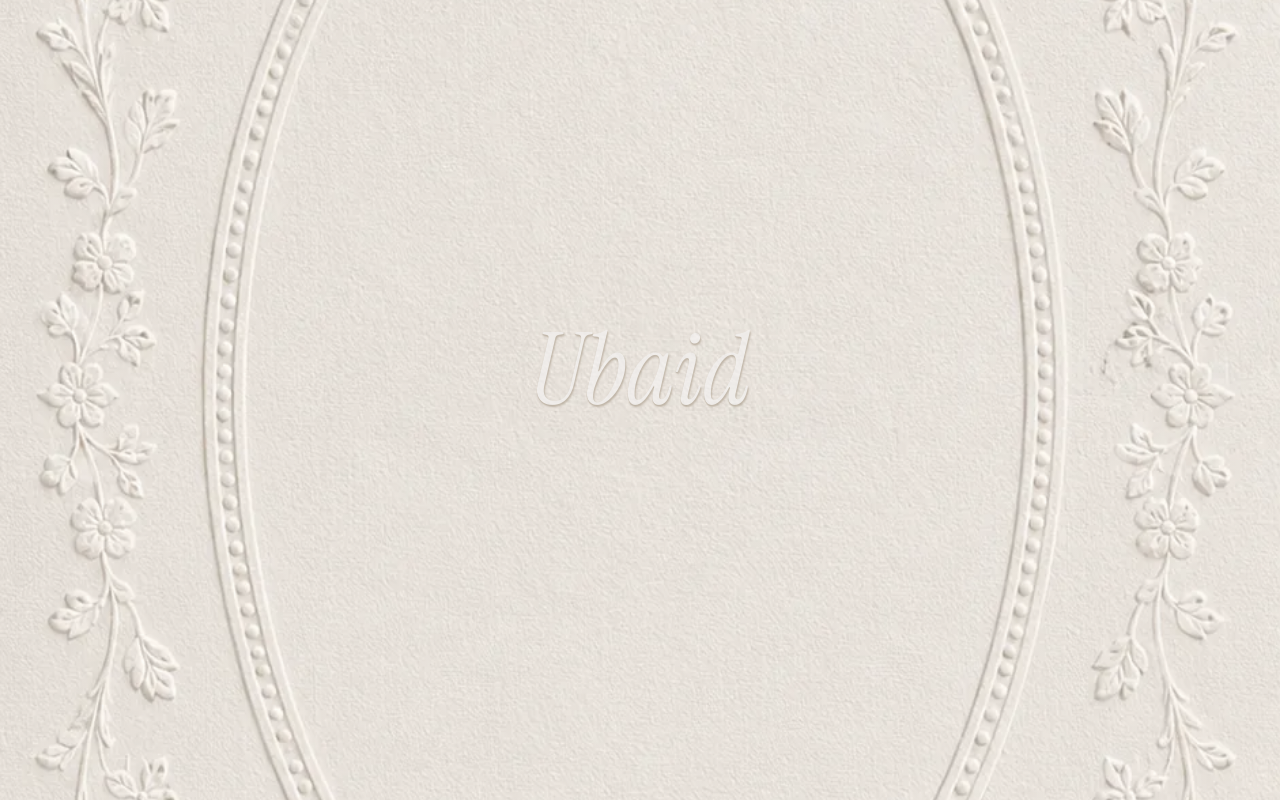
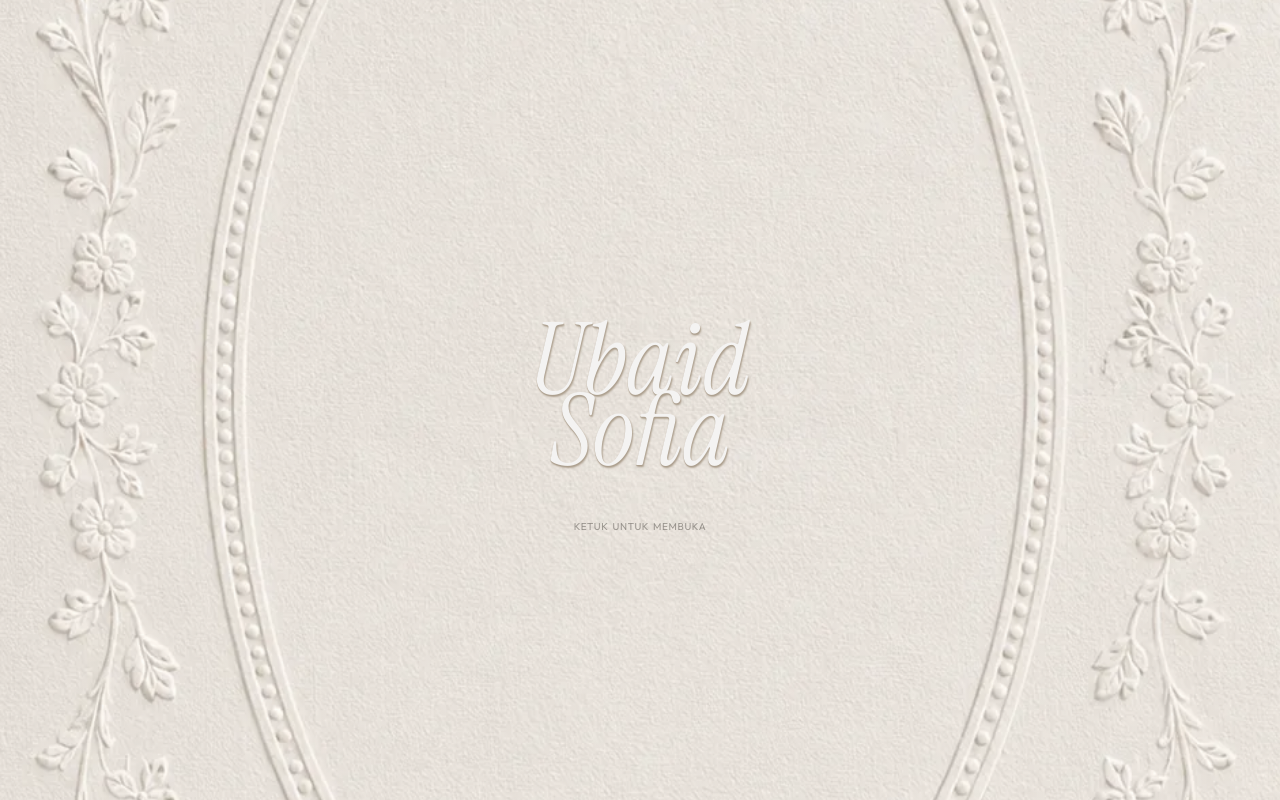
Before and after one commit to ubaidkhoiri/weddubdsow, a Svelte app in the folder web/: page / in a window 1280 px wide. Built offline with nearby package versions, Linux system fonts and the light colour scheme.

Commit message:
fix: bg stabil 100lvh, cover standby di balik intro

```diff
--- a/web/src/App.svelte
+++ b/web/src/App.svelte
@@ -208,25 +208,15 @@
 	{:else}
 	<div class="invite">
 	{#if !opened}
-		{#if phase === "intro"}
-			<div
-				class="intro"
-				class:bg-ready={bgReady}
-				role="status"
-				aria-label="Undangan Ngunduh Mantu"
-			>
-				<span class="rings rings--intro" aria-hidden="true">
-					<dotlottie-wc src={ringsUrl} autoplay={!prefersReduced} loop></dotlottie-wc>
-				</span>
-			</div>
-		{:else}
 		<button
 			class="cover"
 			class:closing
+			class:pre={phase === "intro"}
 			class:bg-ready={bgReady}
 			type="button"
 			onclick={openInvite}
 			aria-label="Buka undangan"
+			inert={phase === "intro"}
 		>
 			<span class="cover-inner">
 				<span class="monogram" aria-hidden="true"
@@ -240,6 +230,17 @@
 				>
 			</span>
 		</button>
+		{#if phase === "intro"}
+			<div
+				class="intro"
+				class:bg-ready={bgReady}
+				role="status"
+				aria-label="Undangan Ngunduh Mantu"
+			>
+				<span class="rings rings--intro" aria-hidden="true">
+					<dotlottie-wc src={ringsUrl} autoplay={!prefersReduced} loop></dotlottie-wc>
+				</span>
+			</div>
 		{/if}
 	{/if}
 
@@ -442,7 +443,11 @@
 
 	.cover {
 		position: fixed;
-		inset: 0;
+		top: 0;
+		left: 0;
+		right: 0;
+		height: 100vh;
+		height: 100lvh;
 		z-index: 20;
 		display: flex;
 		align-items: center;
@@ -451,6 +456,12 @@
 		background-color: var(--color-bg-base);
 		border: 0;
 		cursor: pointer;
+		transition: opacity 300ms var(--ease-out);
+	}
+
+	.cover.pre {
+		opacity: 0;
+		pointer-events: none;
 	}
 
 	.cover::after,
@@ -488,7 +499,11 @@
 
 	.intro {
 		position: fixed;
-		inset: 0;
+		top: 0;
+		left: 0;
+		right: 0;
+		height: 100vh;
+		height: 100lvh;
 		z-index: 21;
 		display: flex;
 		flex-direction: column;
--- a/web/src/app.css
+++ b/web/src/app.css
@@ -27,7 +27,11 @@ body {
 body::after {
 	content: "";
 	position: fixed;
-	inset: 0;
+	top: 0;
+	left: 0;
+	right: 0;
+	height: 100vh;
+	height: 100lvh;
 	z-index: 0;
 	background-image: linear-gradient(var(--color-photo-tint), var(--color-photo-tint));
 	background-position: center;
```
